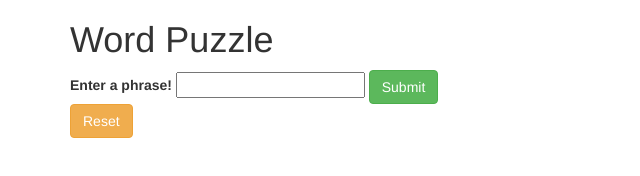
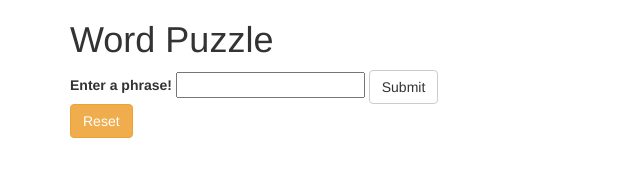
Before and after one commit to mikeschen/BDDwithJS, a plain HTML site: page Desktop/thursday/wordpuzzle.html in a window 1280 px wide. Shown: the whole page, without its empty margins (0-640 px from the left). Drawn offline with Linux system fonts and the light colour scheme.

Commit message:
changed button color

```diff
--- a/Desktop/thursday/wordpuzzle.html
+++ b/Desktop/thursday/wordpuzzle.html
@@ -13,7 +13,7 @@
       <form id="WordPuzzle">
         <label for="puzzle">Enter a phrase!</label>
         <input id="puzzle" type="text">
-        <button type="submit" class="btn btn-success">Submit</button>
+        <button type="submit" class="btn btn-default">Submit</button>
       </form>
       <form id="Reset">
         <button type="submit" class="btn btn-warning">Reset</button>
```
